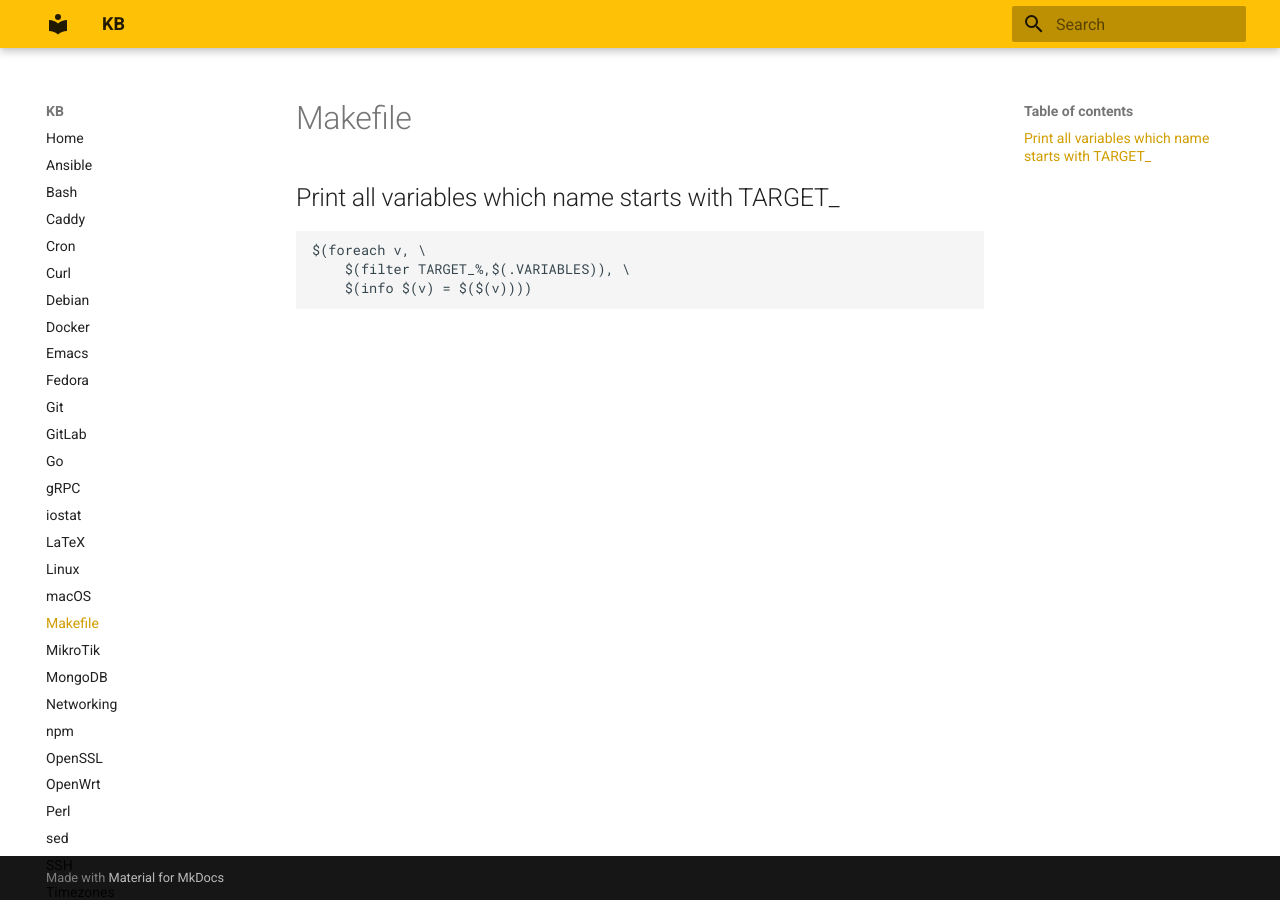
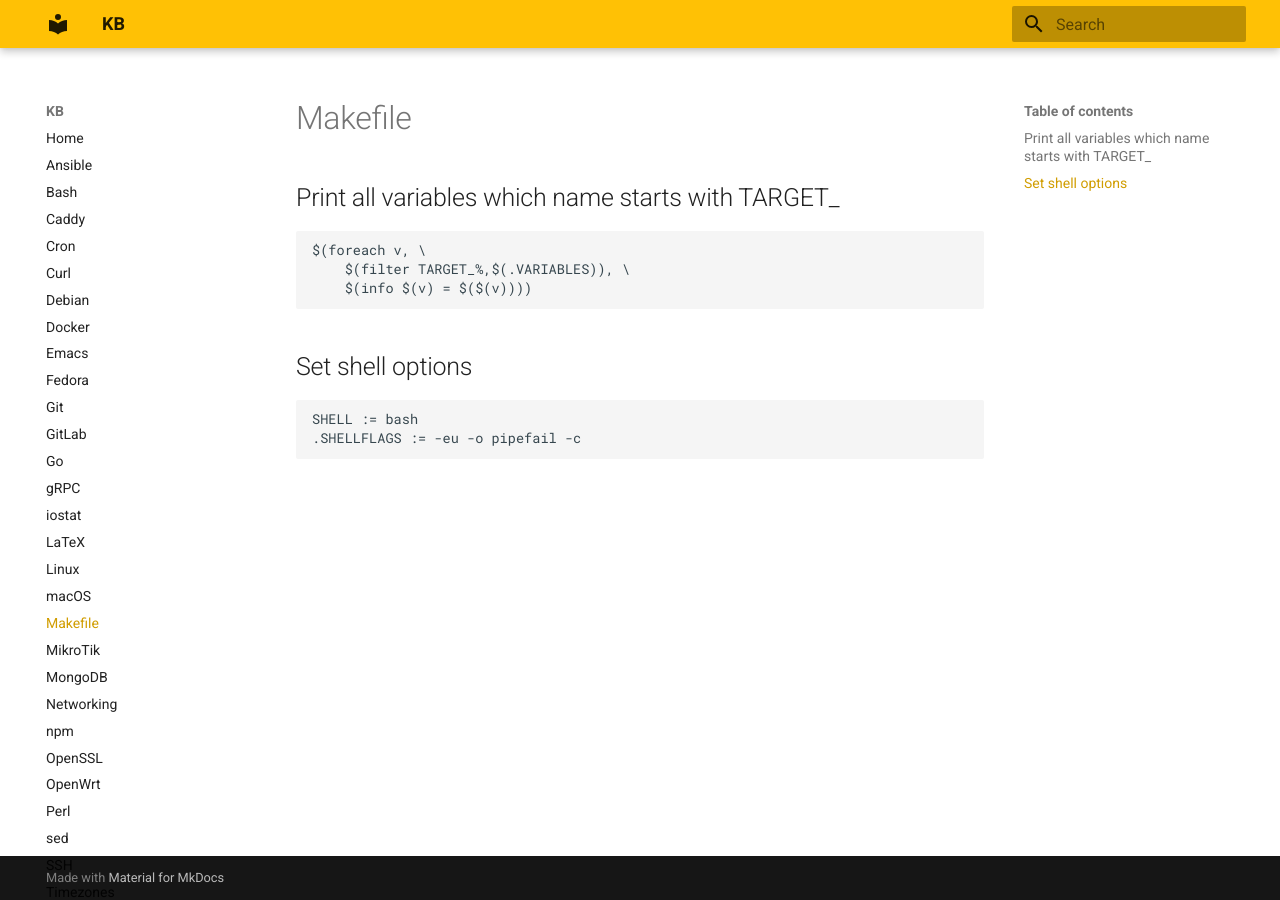
Before and after one commit to mbialon/kb, an MkDocs documentation site: the page built from docs/makefile.md, in a window 1280 px wide. Built offline with MkDocs 1.6.1 and Material for MkDocs 9.7.7, drawn with Linux system fonts in a browser that asks for light colours.

Commit message:
make: set shell options

````diff
--- a/docs/makefile.md
+++ b/docs/makefile.md
@@ -7,3 +7,10 @@ $(foreach v, \
     $(filter TARGET_%,$(.VARIABLES)), \
     $(info $(v) = $($(v))))
 ```
+
+## Set shell options
+
+```
+SHELL := bash
+.SHELLFLAGS := -eu -o pipefail -c
+```
````
